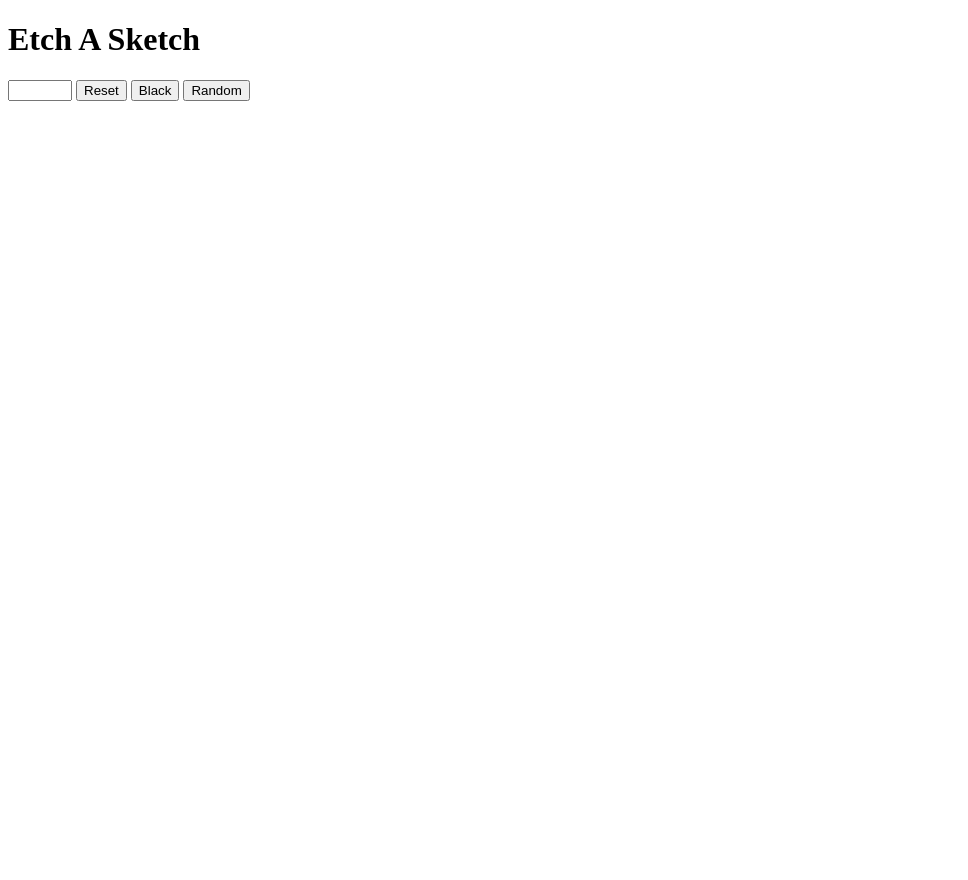
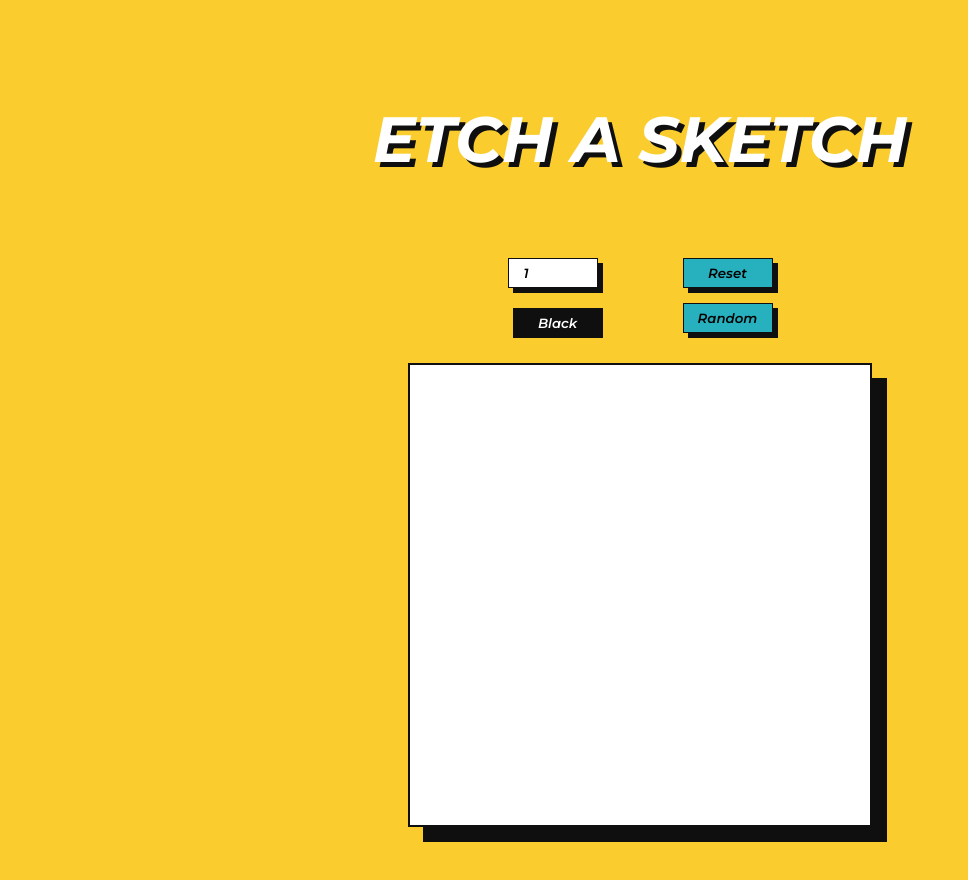
Before and after one commit to yegorkravchenko/etch-a-sketch, a plain HTML site: page index.html in a window 1280 px wide. Shown: the whole page, without its empty margins (0-968 px from the left). Before the commit the page ends 800 px from the top, so only its background shows below. Drawn offline with Linux system fonts and the light colour scheme.

Commit message:
Add styles

```diff
--- a/index.html
+++ b/index.html
@@ -5,6 +5,7 @@
     <meta name="viewport" content="width=device-width, initial-scale=1.0">
     <title>Etch A Sketch!</title>
     <link rel="stylesheet" href="styles.css">
+    <link href="https://fonts.googleapis.com/css2?family=Montserrat:ital,wght@1,600;1,700&display=swap" rel="stylesheet">
 </head>
 <body>
     <header class="header">
@@ -12,10 +13,10 @@
     </header>
     <main class="main">
         <div class="main main__btns-container">
-            <input class="btns-container btns-container__grid-input" type="number" min="1" max="100">
-            <button class="btns-container btns-container__btn" type="button">Reset</button>
-            <button class="btns-container btns-container__btn btns-container__btn--selected" type="button">Black</button>
-            <button class="btns-container btns-container__btn" type="button">Random</button>
+            <input class="btns-container__grid-input" type="number" min="1" max="100" value="1">
+            <button class="btns-container__btn" type="button">Reset</button>
+            <button class="btns-container__btn btns-container__btn--selected" type="button">Black</button>
+            <button class="btns-container__btn" type="button">Random</button>
         </div>
         <div class="main main__grid-container">
             <!-- Grid generated by JavaScript -->
--- a/styles.css
+++ b/styles.css
@@ -0,0 +1,107 @@
+* {
+    margin: 0;
+    padding: 0;
+}
+
+:root {
+    font-family: 'Montserrat', Arial, Helvetica, sans-serif;
+    font-size: 10px;
+}
+
+::selection {
+    background-color: #27B1BE;
+}
+
+body {
+    background-color: #FACC2E;
+}
+
+input,
+button {
+    font-family: 'Montserrat', Arial, Helvetica, sans-serif;
+    font-weight: 600;
+}
+
+.header {
+    margin: 100px 0 80px 0;
+    text-align: center;
+}
+
+.header__title {
+    color: white;
+    font-size: 6.4rem;
+    font-weight: 700;
+    text-transform: uppercase;
+    text-shadow: 5px 5px 0px #0F0F0F;
+}
+
+.main {
+    width: 100vw;
+    display: flex;
+    flex-direction: column;
+    justify-content: center;
+    align-items: center;
+}
+
+.main__btns-container {
+    width: 350px;
+    display: grid;
+    grid-template-columns: 1fr 1fr;
+    row-gap: 15px;
+}
+
+.btns-container__btn,
+.btns-container__grid-input {
+    justify-self: center;
+    align-self: center;
+    height: 30px;
+    width: 90px;
+    outline: none;
+}
+
+.btns-container__grid-input {
+    background-color: white;
+    border: 1px solid #0F0F0F;
+    box-shadow: 5px 5px 0px #0F0F0F;
+    box-sizing: border-box;
+    padding: 0 15px;
+}
+
+.btns-container__btn {
+    background-color: #27B1BE;
+    border: 1px solid #0F0F0F;
+    box-shadow: 5px 5px 0px #0F0F0F;
+    cursor: pointer;
+}
+
+.btns-container__btn:hover,
+.btns-container__btn--selected {
+    position: relative;
+    top: 5px;
+    left: 5px;
+    background-color: #0F0F0F;
+    box-shadow: none;
+    color: white;
+}
+
+.main__grid-container {
+    background-color: white;
+    border: 2px solid #0F0F0F;
+    box-shadow: 15px 15px 0px #0F0F0F;
+    margin: 30px 0 60px 0;
+    height: 460px;
+    width: 460px;
+}
+
+.main__grid-container {
+    display: grid;
+    grid-template-columns: repeat(4, 1fr);
+    grid-template-rows: repeat(4, 1fr);
+}
+
+.grid-container__cell {
+    justify-self: stretch;
+    align-self: stretch;
+    background-color: white;
+    border: 2px solid #0F0F0F;
+}
```
